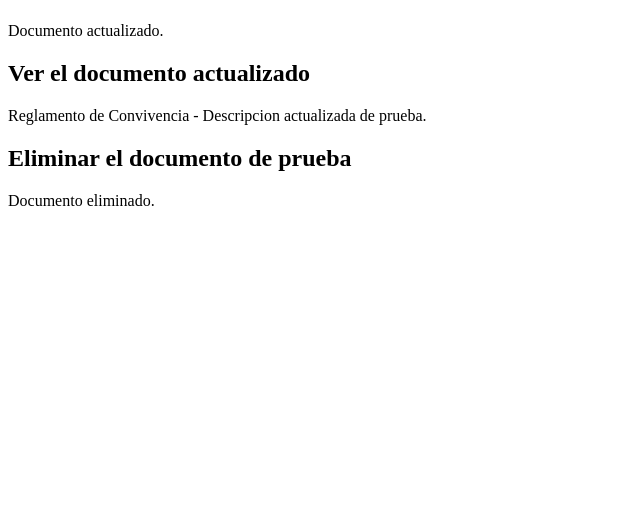
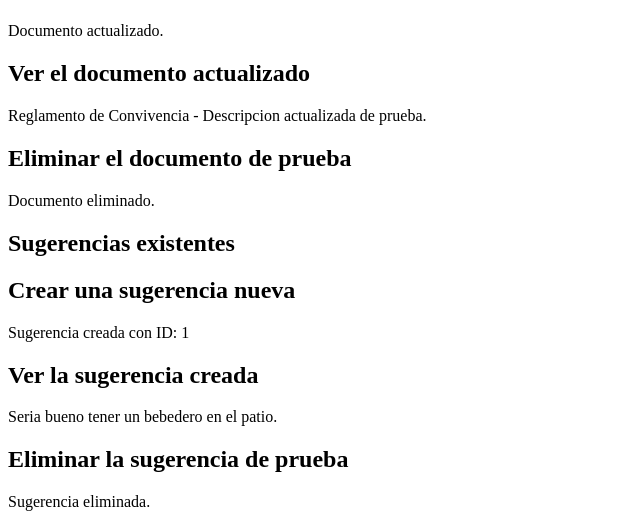
Before and after one commit to Peladin2/luminar_code, a PHP site: page /backend/probar_crud.php in a window 1280 px wide. Shown: the part 3517-4036 px from the top of the page, without its empty margins (0-640 px from the left). Before the commit the page ends 3723 px from the top, so only its background shows below. Run offline with PHP 8.4, Linux system fonts and the light colour scheme; data that the repository does not hold is empty.

Commit message:
feat: agrega prueba de CRUD para Sugerencia

```diff
--- a/backend/probar_crud.php
+++ b/backend/probar_crud.php
@@ -276,3 +276,27 @@ echo $documentoActualizado['Nombre'] . " - " . $documentoActualizado['Descripcio
 echo "<h2>Eliminar el documento de prueba</h2>";
 $documento->eliminar($nuevoIdDocumento);
 echo "Documento eliminado.<br>";
+
+//Sugerencia
+
+require_once __DIR__ . '/models/Sugerencia.php';
+
+$sugerencia = new Sugerencia();
+
+echo "<h2>Sugerencias existentes</h2>";
+$listaSugerencias = $sugerencia->obtenerTodos();
+foreach ($listaSugerencias as $fila) {
+    echo "ID " . $fila['ID_Sugerencia'] . " - " . $fila['Contenido'] . " (" . $fila['Fecha'] . ")<br>";
+}
+
+echo "<h2>Crear una sugerencia nueva</h2>";
+$nuevoIdSugerencia = $sugerencia->crear('Seria bueno tener un bebedero en el patio.', '2026-09-28', 3);
+echo "Sugerencia creada con ID: " . $nuevoIdSugerencia . "<br>";
+
+echo "<h2>Ver la sugerencia creada</h2>";
+$sugerenciaCreada = $sugerencia->obtenerPorId($nuevoIdSugerencia);
+echo $sugerenciaCreada['Contenido'] . "<br>";
+
+echo "<h2>Eliminar la sugerencia de prueba</h2>";
+$sugerencia->eliminar($nuevoIdSugerencia);
+echo "Sugerencia eliminada.<br>";
```
